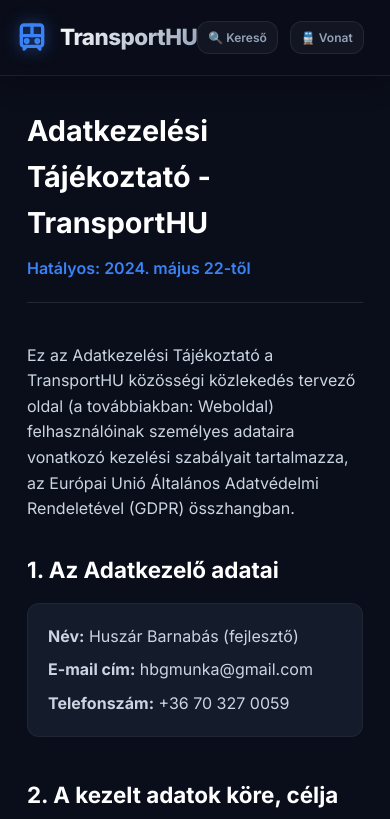
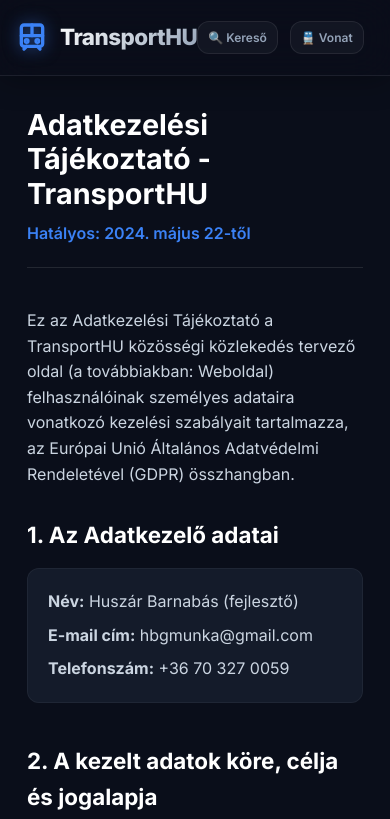
Before and after one commit to hussar41-stack/vasut, a React (Create React App) app in the folder frontend/: page /privacy in a window 390 px wide. Shown: the top 819 px of the page. Built offline with nearby package versions, Linux system fonts and the light colour scheme; no server answers.

Commit message:
fix: resolve text overflow on mobile for ASZF and Privacy pages

```diff
--- a/frontend/src/pages/AszfPage.jsx
+++ b/frontend/src/pages/AszfPage.jsx
@@ -2,9 +2,9 @@
 
 export default function AszfPage() {
   return (
-    <div className="container" style={{ padding: '40px 20px', maxWidth: '900px', margin: '0 auto' }}>
+    <div className="container document-page" style={{ padding: '40px 15px', maxWidth: '900px', margin: '0 auto', overflowWrap: 'break-word', wordBreak: 'break-word' }}>
       <header style={{ marginBottom: '40px', borderBottom: '1px solid rgba(255,255,255,0.1)', paddingBottom: '20px' }}>
-        <h1 style={{ color: '#fff', fontSize: '2rem', marginBottom: '10px' }}>ÁLTALÁNOS SZERZŐDÉSI FELTÉTELEK (ÁSZF)</h1>
+        <h1 style={{ color: '#fff', fontSize: '1.8rem', marginBottom: '10px', lineHeight: '1.2' }}>ÁLTALÁNOS SZERZŐDÉSI FELTÉTELEK (ÁSZF)</h1>
         <p style={{ color: '#3b82f6', fontWeight: '600' }}>TransportHU – Közösségi Közlekedési Szolgáltatás</p>
         <p style={{ color: '#64748b', fontSize: '0.9rem' }}>Hatályos: 2024. május 22-től</p>
       </header>
--- a/frontend/src/pages/PrivacyPage.jsx
+++ b/frontend/src/pages/PrivacyPage.jsx
@@ -2,9 +2,9 @@
 
 export default function PrivacyPage() {
   return (
-    <div className="container" style={{ padding: '40px 20px', maxWidth: '900px', margin: '0 auto' }}>
+    <div className="container document-page" style={{ padding: '40px 15px', maxWidth: '900px', margin: '0 auto', overflowWrap: 'break-word', wordBreak: 'break-word' }}>
       <header style={{ marginBottom: '40px', borderBottom: '1px solid rgba(255,255,255,0.1)', paddingBottom: '20px' }}>
-        <h1 style={{ color: '#fff', fontSize: '2rem', marginBottom: '10px' }}>Adatkezelési Tájékoztató - TransportHU</h1>
+        <h1 style={{ color: '#fff', fontSize: '1.8rem', marginBottom: '10px', lineHeight: '1.2' }}>Adatkezelési Tájékoztató - TransportHU</h1>
         <p style={{ color: '#3b82f6', fontWeight: '600' }}>Hatályos: 2024. május 22-től</p>
       </header>
 
```
